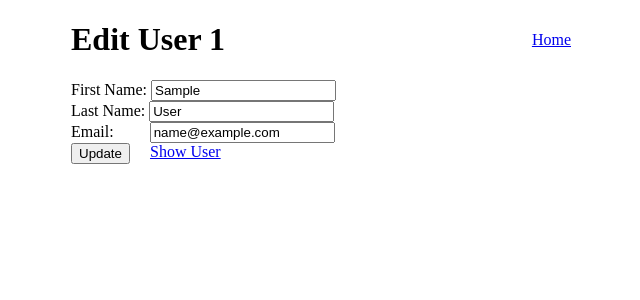
After one commit to AlanPoAlSk/Python, a Flask app: page /edit/1 in a window 1280 px wide. The commit adds this page. Shown: the top 300 px of the page, without its empty margins (319-959 px from the left). Run offline with Flask 3, Linux system fonts and the light colour scheme; tables that the repository leaves empty or names only in its code hold one stand-in row (values such as "Sample post").

Commit message:
User Crud - full stack exercise part 2

```diff
--- a/05_flask_mysql/full_stack_users/server.py
+++ b/05_flask_mysql/full_stack_users/server.py
@@ -21,6 +21,32 @@ def create_user():
     User.create(request.form)
     return redirect('/')
 
+@app.route ('/save_user' , methods=['POST'])
+def save_user():
+    User.edit(request.form)
+    return redirect('/')
+
+
+@app.route('/show/<int:id>')
+def show(id):
+    return render_template('show.html', user=User.get_one(id))
+
+@app.route('/edit/<int:id>')
+def edit_user(id):
+    return render_template('edit.html', user=User.get_one(id))
+
+
+
+@app.route('/user/edit/id', methods=['POST'])
+def edit():
+    User.edit(request.form)
+    return redirect('/')
+
+@app.route('/delete/<int:id>')
+def delete(id):
+    User.delete(id)
+    return redirect('/')
+
 
 if __name__ == '__main__':
     app.run(debug=True)
--- /dev/null
+++ b/05_flask_mysql/full_stack_users/templates/edit.html
@@ -0,0 +1,33 @@
+<!DOCTYPE html>
+<html lang="en">
+<head>
+    <meta charset="UTF-8">
+    <meta name="viewport" content="width=device-width, initial-scale=1.0">
+    <title>Edit AS</title>
+</head>
+<body style="width: 500px; margin: auto;">
+    <div style="display: flex; justify-content: space-between; align-items: center;">
+        <h1>Edit User {{user.id}} </h1>
+        <a href="/">Home</a>
+    </div>
+    <form action="/save_user" method="POST">
+        <div>
+            <label for="first_name">First Name:</label>
+            <input type="text" name="first_name" value = {{user.first_name}} >
+        </div>
+        <div>
+            <label for="last_name">Last Name:</label>
+            <input type="text" name="last_name" value = {{user.last_name}} >
+        </div>
+        <div>
+            <label for="email">Email:</label>
+            <input type="text" name="email" value = {{user.email}} style="margin-left: 32px;">
+        </div>
+        <div style="display: flex;">
+            <input type="hidden" name="id" value="{{user.id}}">
+            <button style="margin-right: 20px;">Update</button>
+            <a href="/show/{{user.id}}">Show User</a>
+        </div>
+    </form>
+</body>
+</html>
--- a/05_flask_mysql/full_stack_users/templates/read.html
+++ b/05_flask_mysql/full_stack_users/templates/read.html
@@ -5,7 +5,7 @@
     <meta name="viewport" content="width=device-width, initial-scale=1.0">
     <title>Read All AS</title>
 </head>
-<body>
+<body style="width: 600px; margin: auto;">
 <style>
     tr , th , td {
         border: 2px solid black;
@@ -17,15 +17,19 @@
     <a href="/new_user"> Create Profile</a>
     <table>
         <tr>
+            <th>ID</th>
             <th> Full Name</th>
             <th>Email</th>
             <th>Created at</th>
+            <th>Actions</th>
         </tr>
         {% for user in users %}
         <tr>
+            <td> {{user.id}} </td>
             <td>{{user.first_name}} {{user.last_name}} </td>
             <td>{{user.email}}</td>
             <td>{{user.created_at}}</td>
+            <td><a href="/show/{{user.id}}">Show</a> | <a href="/edit/{{user.id}}">Edit</a> | <a href="/delete/{{user.id}}">Delete</a></td>
         </tr>
         {% endfor %}
     </table>
--- a/05_flask_mysql/full_stack_users/users.py
+++ b/05_flask_mysql/full_stack_users/users.py
@@ -32,13 +32,59 @@ class User:
         return all_users
 
     @classmethod
+    def get_one(cls,id):
+
+        data = {'id': id}
+
+        query = 'SELECT * FROM user WHERE id = %(id)s'
+
+        results = connectToMySQL('user_schema').query_db(query,data)
+
+        if results:
+            new_user = cls(results[0])
+            return new_user
+        else :
+            return False
+
+
+
+    @classmethod
     def create(cls, data):
 
         query = """
             INSERT INTO user
             (first_name, last_name, email)
-            VALUES (%(first_name)s,%(last_name)s,%(email)s)
+            VALUES (%(first_name)s,%(last_name)s,%(email)s);
         """
 
         id_of_created_row = connectToMySQL('user_schema').query_db(query,data)
         return id_of_created_row
+
+    @classmethod
+    def show(cls,data):
+
+        query = """
+            SELECT * FROM user;
+        """
+        results = connectToMySQL('user_schema').query_db(query,data)
+        return results
+
+    @classmethod
+    def edit(cls,form):
+        query = """
+            UPDATE  user
+            SET first_name=%(first_name)s,last_name=%(last_name)s,email=%(email)s
+            WHERE id = %(id)s;
+        """
+        results = connectToMySQL('user_schema').query_db(query,form)
+        return results
+
+
+    @classmethod
+    def delete(cls,id):
+        query = """
+            DELETE FROM user
+            WHERE id =%(id)s;
+        """
+        data = {"id": id}
+        return connectToMySQL('user_schema').query_db(query, data)
```
Also changed, not shown: 05_flask_mysql/full_stack_users/templates/create.html (+7 -8 lines), 05_flask_mysql/full_stack_users/templates/show.html (added, +29 -0 lines). Lines whose indentation alone changed are shown as unchanged.
